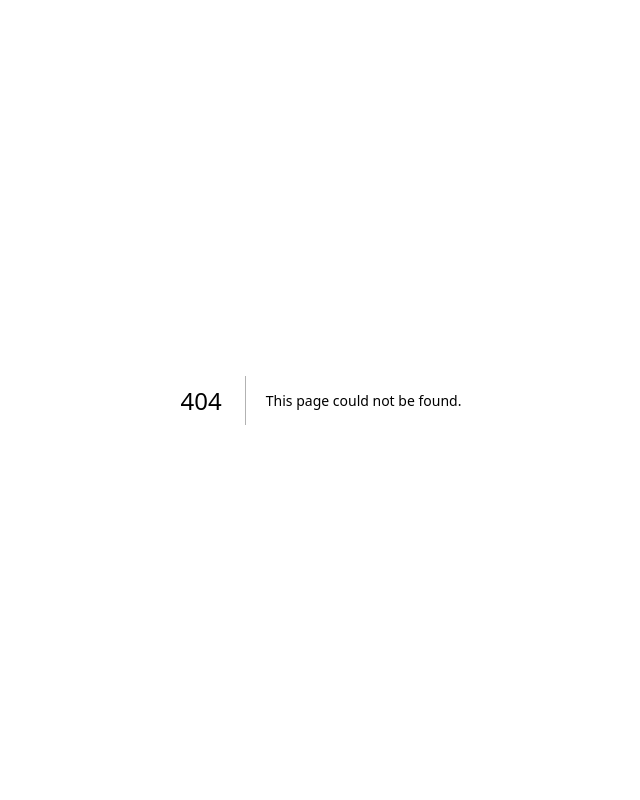
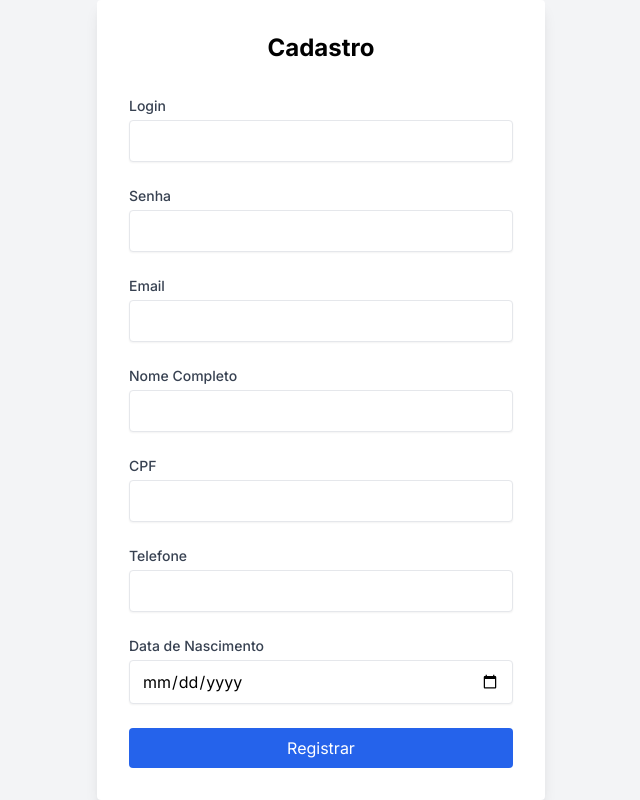
Before and after one commit to IgorFollador/educablog-web, a Next.js app: page /auth/register in a window 1280 px wide. Before the commit this address had no page. Shown: the whole page, without its empty margins (319-959 px from the left). Built offline with nearby package versions, Linux system fonts and the light colour scheme.

Commit message:
adição de pagina de cadastro

```diff
--- /dev/null
+++ b/src/app/auth/register/page.tsx
@@ -0,0 +1,178 @@
+'use client';
+
+import { useState, FormEvent } from 'react';
+import { useRouter } from 'next/navigation';
+
+
+const RegisterPage = () => {
+    const [login, setLogin] = useState<string>('');
+    const [email, setEmail] = useState<string>('');
+    const [password, setPassword] = useState<string>('');
+    const [name, setName] = useState<string>('');
+    const [cpf, setCPF] = useState<string>('');
+    const [phone, setPhone] = useState<string>('');
+    const [date, setDate] = useState<string>('');
+    const [error, setError] = useState<string>('');
+    const router = useRouter();
+    const [loading, setLoading] = useState<boolean>(false);
+
+    const handleRegister = async (e:any) => {
+      e.preventDefault();
+      setError('');
+      setLoading(true);
+
+      try {
+        const result = await fetch(`https://apl-back-educablog-1.onrender.com/usuario`,
+          {
+            method:'POST',
+            headers:{
+              'Content-Type': 'application/json',
+            },
+            body: JSON.stringify({
+            login:login,
+            senha:password,
+            pessoa: {
+              cpf: cpf,
+              nome: name,
+              email: email,
+              dataNascimento: date,
+              telefone: phone,
+            },
+            })
+          }
+        )
+        setLoading(false);
+        if (!result.ok) {
+                if (result.status === 500 || result.status === 409) {
+                 setError('Erro: Este login ou email já está em uso.');
+               } else {
+                   setError('Erro ao registrar usuário. Tente novamente.');
+                 }
+        } else {
+              router.push('/auth/signin');
+          }
+      } catch (err) {
+        console.error('Erro ao tentar registrar o usuário:', err);
+        setError('Erro ao tentar registrar o usuário. Por favor, tente novamente.');
+        setLoading(false);
+      }
+
+    }
+
+    return (
+        <div className="flex items-center justify-center min-h-screen bg-gray-100">
+        <div className="w-full max-w-md p-8 space-y-8 bg-white rounded shadow-lg">
+          <h2 className="text-2xl font-bold text-center">Cadastro</h2>
+          {error && <p className="text-center text-red-500">{error}</p>}
+          <form className="space-y-6">
+            <div>
+              <label htmlFor="login" className="block text-sm font-medium text-gray-700">
+                Login
+              </label>
+              <input
+                type="login"
+                id="login"
+                value={login}
+                onChange={(e) => setLogin(e.target.value)}
+                required
+                className="w-full px-3 py-2 mt-1 border rounded shadow-sm focus:outline-none focus:ring-blue-500 focus:border-blue-500"
+              />
+            </div>
+            <div>
+              <label htmlFor="password" className="block text-sm font-medium text-gray-700">
+                Senha
+              </label>
+              <input
+                type="password"
+                id="password"
+                value={password}
+                onChange={(e) => setPassword(e.target.value)}
+                required
+                className="w-full px-3 py-2 mt-1 border rounded shadow-sm focus:outline-none focus:ring-blue-500 focus:border-blue-500"
+              />
+            </div>
+            <div>
+              <label htmlFor="email" className="block text-sm font-medium text-gray-700">
+                Email
+              </label>
+              <input
+                type="email"
+                id="email"
+                value={email}
+                onChange={(e) => setEmail(e.target.value)}
+                required
+                className="w-full px-3 py-2 mt-1 border rounded shadow-sm focus:outline-none focus:ring-blue-500 focus:border-blue-500"
+              />
+            </div>
+            <div>
+              <label htmlFor="name" className="block text-sm font-medium text-gray-700">
+                Nome Completo
+              </label>
+              <input
+                type="text"
+                id="name"
+                value={name}
+                onChange={(e) => setName(e.target.value)}
+                required
+                className="w-full px-3 py-2 mt-1 border rounded shadow-sm focus:outline-none focus:ring-blue-500 focus:border-blue-500"
+              />
+            </div>
+            <div>
+              <label htmlFor="cpf" className="block text-sm font-medium text-gray-700">
+                CPF
+              </label>
+              <input
+                type="text"
+                id="cpf"
+                value={cpf}
+                onChange={(e) => setCPF(e.target.value)}
+                required
+                className="w-full px-3 py-2 mt-1 border rounded shadow-sm focus:outline-none focus:ring-blue-500 focus:border-blue-500"
+              />
+            </div>
+            <div>
+              <label htmlFor="phone" className="block text-sm font-medium text-gray-700">
+                Telefone
+              </label>
+              <input
+                type="text"
+                id="phone"
+
+                value={phone}
+                onChange={(e) => setPhone(e.target.value)}
+                required
+                className="w-full px-3 py-2 mt-1 border rounded shadow-sm focus:outline-none focus:ring-blue-500 focus:border-blue-500"
+              />
+            </div>
+            <div>
+              <label htmlFor="date" className="block text-sm font-medium text-gray-700">
+                Data de Nascimento
+              </label>
+              <input
+                type="date"
+                id="date"
+                value={date}
+                onChange={(e) => setDate(e.target.value)}
+                required
+                className="w-full px-3 py-2 mt-1 border rounded shadow-sm focus:outline-none focus:ring-blue-500 focus:border-blue-500"
+              />
+            </div>
+            <button
+              type="submit"
+              className="w-full py-2 text-white bg-blue-600 rounded hover:bg-blue-700 focus:outline-none focus:ring-2 focus:ring-blue-500"
+              disabled={loading}
+              onClick={handleRegister}
+            >
+              {loading ? 'Registrando...' : 'Registrar'}
+            </button>
+          </form>
+        </div>
+      </div>
+
+
+
+    );
+
+}
+
+export default RegisterPage;
```
Also changed, not shown: 1 other file (tests, documents, lock files or other folders).
